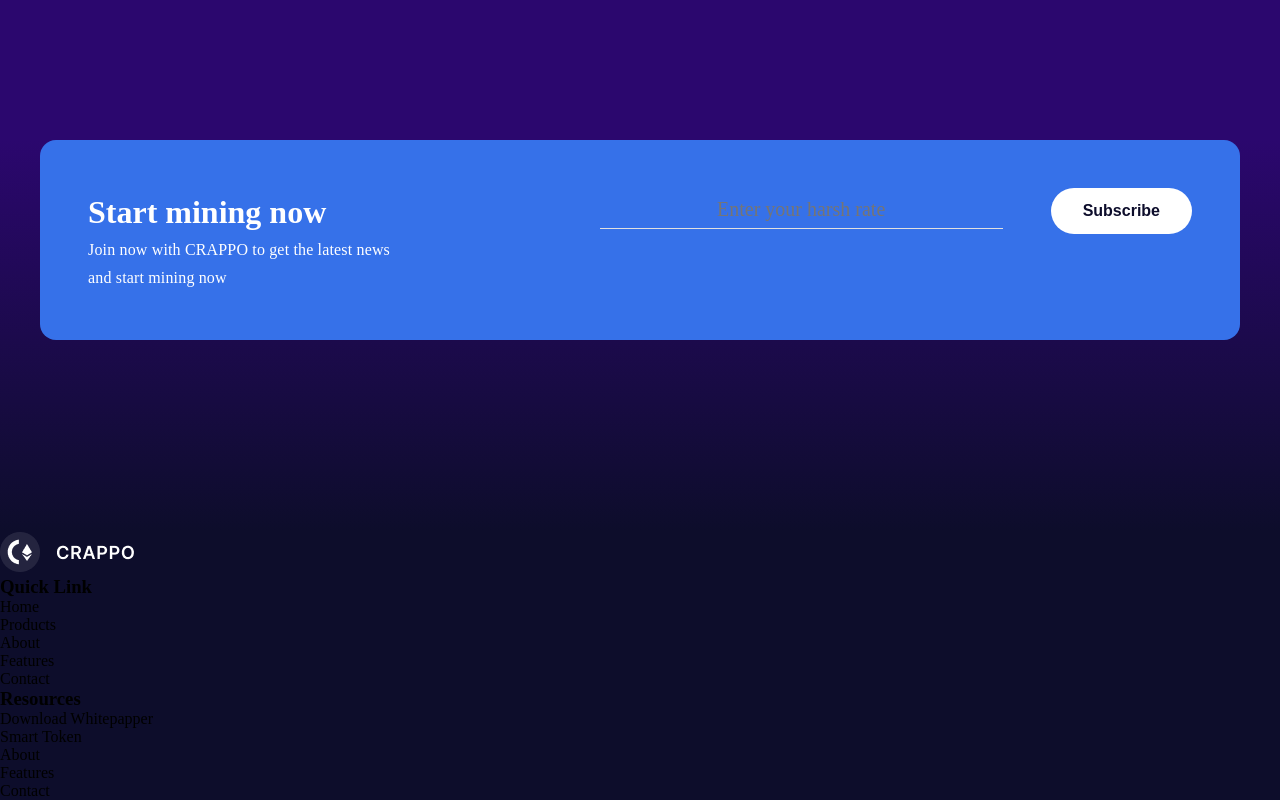
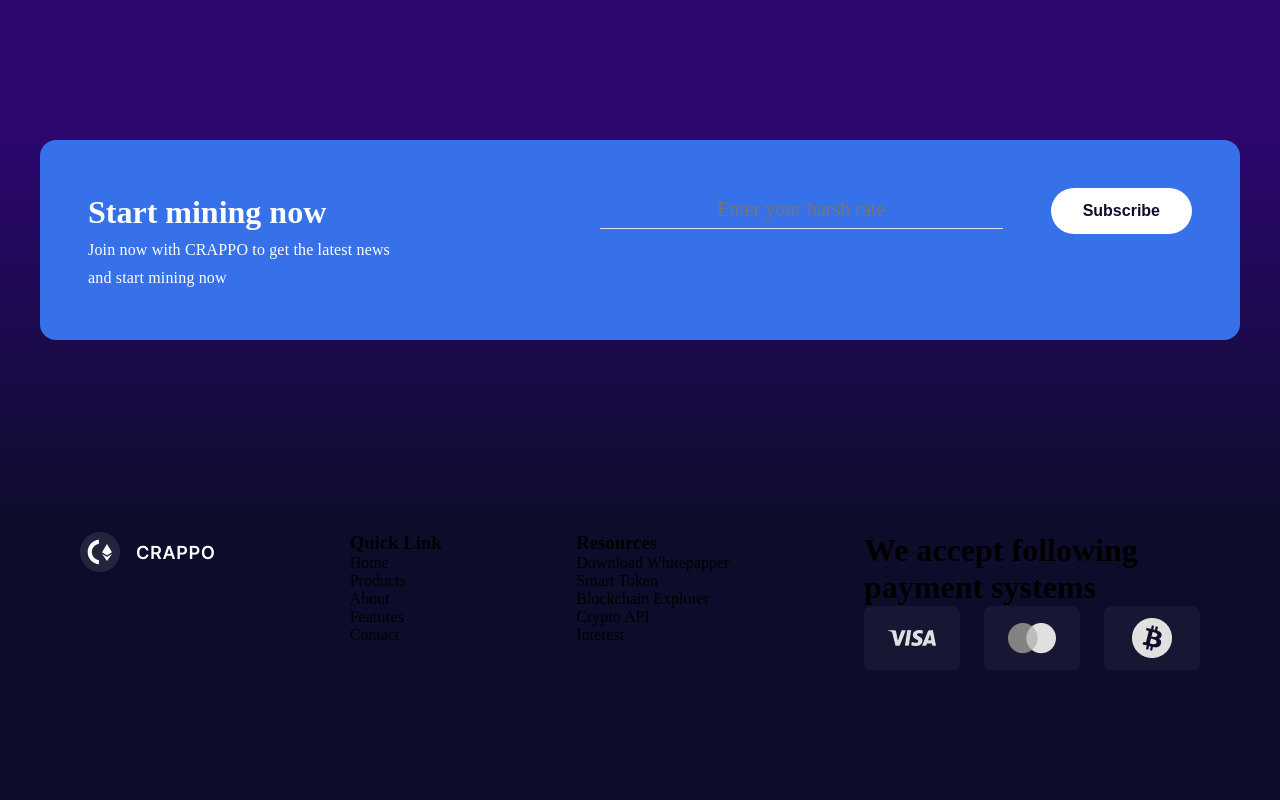
Before and after one commit to olatunde1/Crappo, a React (Create React App) app: page / in a window 1280 px wide. Shown: the part 4993-5793 px from the top of the page. After the commit the page ends 5667 px from the top, so only its background shows below. Built offline with nearby package versions, Linux system fonts and the light colour scheme.

Commit message:
update on footer

```diff
--- a/src/Components/Hero.js
+++ b/src/Components/Hero.js
@@ -9,6 +9,7 @@ import tradeIncrease from '../Images/tradeIncrease.png'
 import Statistic from '../Images/Statistic.png'
 import grow from '../Images/grow.png'
 import logo from '../Images/Logo.png'
+import paymentCards from '../Images/paymentCards.png'
 import Container from 'react-bootstrap/Container';
 import Row from 'react-bootstrap/Row';
 import Col from 'react-bootstrap/Col';
@@ -170,6 +171,7 @@ const Hero = () => {
                 </div>
             </div>
             <footer>
+                <div className='subFooter'>
                     <div><img src={logo} /></div>
                     <div>
                         <h3>Quick Link</h3>
@@ -183,11 +185,15 @@ const Hero = () => {
                         <h3>Resources</h3>
                         <p>Download Whitepapper</p>
                         <p>Smart Token</p>
-                    <p>About</p>
-                    <p>Features</p>
-                    <p>Contact</p>
+                        <p>Blockchain Explorer</p>
+                        <p>Crypto API</p>
+                        <p>Interest</p>
                     </div>
-                <div></div>
+                    <div>
+                        <h1>We accept following<br /> payment systems</h1>
+                        <img src={paymentCards} alt='paymentCards' />
+                    </div>
+                </div>
             </footer>
         </Row>
 
--- a/src/Components/HeroStyle.css
+++ b/src/Components/HeroStyle.css
@@ -669,6 +669,15 @@ opacity: 0.7;
 
 footer{
     background-color: #0D0D2B;
+
+
+}
+
+.subFooter{
+    padding: 0 5rem;
+    margin:0 auto;
+    display: flex;
+    justify-content: space-between;
 }
 
 /*
```
Also changed, not shown: src/Images/paymentCards.png (added). Lines whose indentation alone changed are shown as unchanged.
